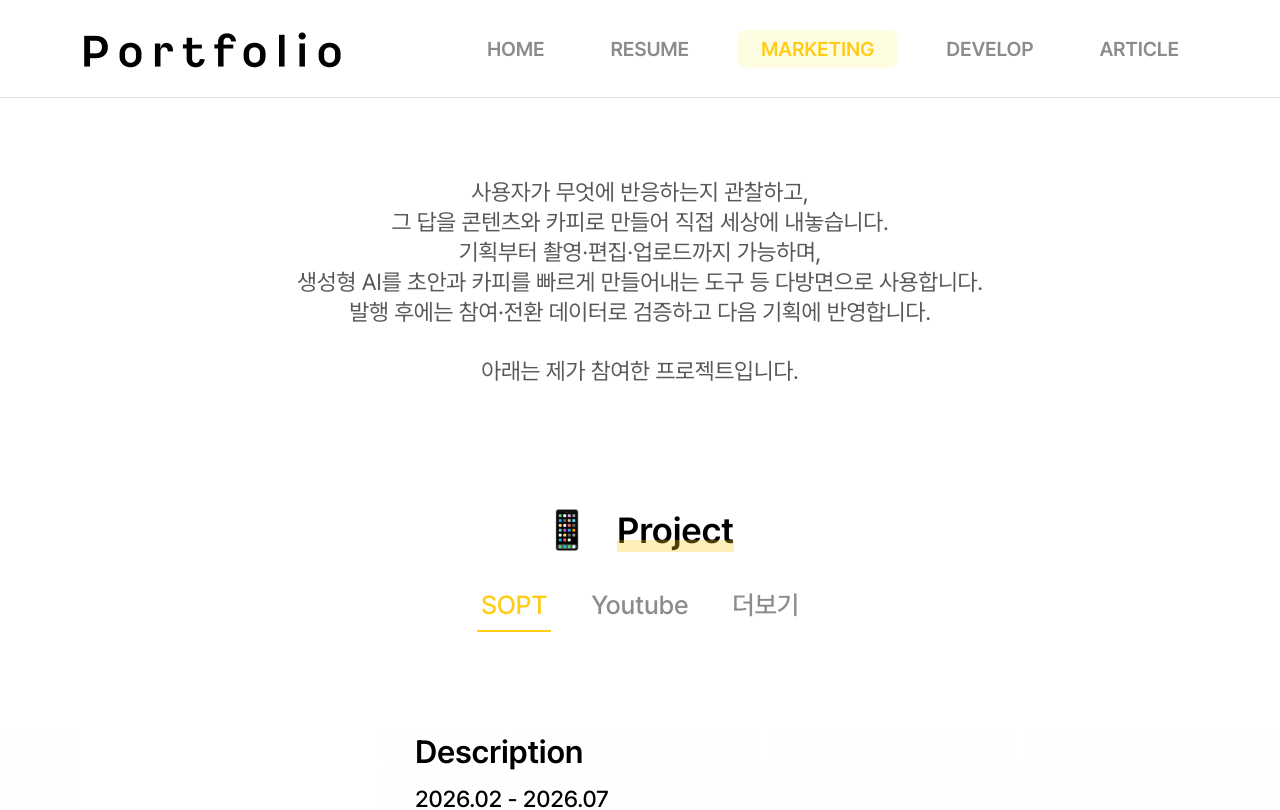
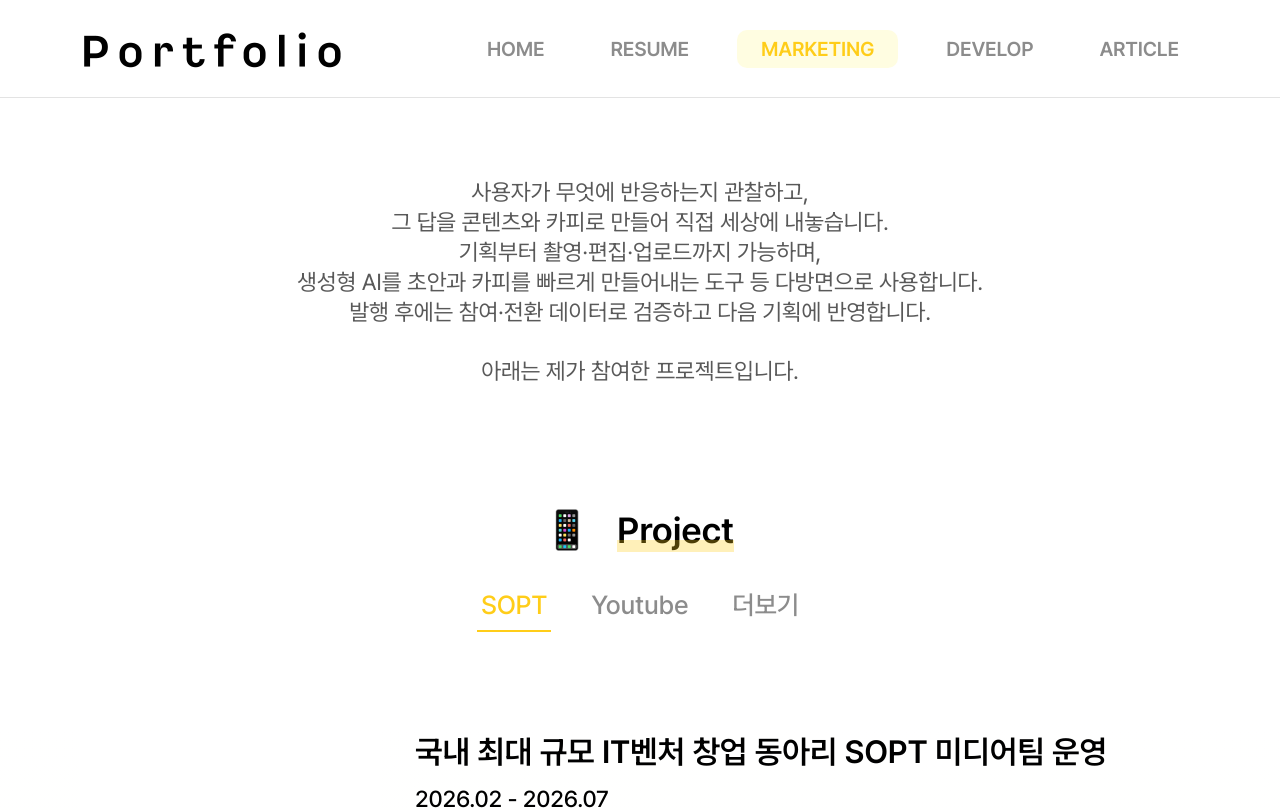
Before and after one commit to seunghye-rain/rain-portfolio, a Next.js app: page /marketing/contents in a window 1280 px wide. Shown: the top 810 px of the page. Built offline with nearby package versions, Linux system fonts and the light colour scheme.

Commit message:
feat: ProjectSopt 제목 수정

```diff
--- a/src/app/marketing/contents/_section/ProjectSopt.tsx
+++ b/src/app/marketing/contents/_section/ProjectSopt.tsx
@@ -23,7 +23,7 @@ export const ProjectSopt = () => {
           className='size-[30rem] shrink-0 object-contain'
         />
         <MainTextLayout
-          title='Description'
+          title='국내 최대 규모 IT벤처 창업 동아리 SOPT 미디어팀 운영'
           period={SOPT_DESCRIPTION.period}
           content={SOPT_DESCRIPTION.paragraphs}
         />
```
